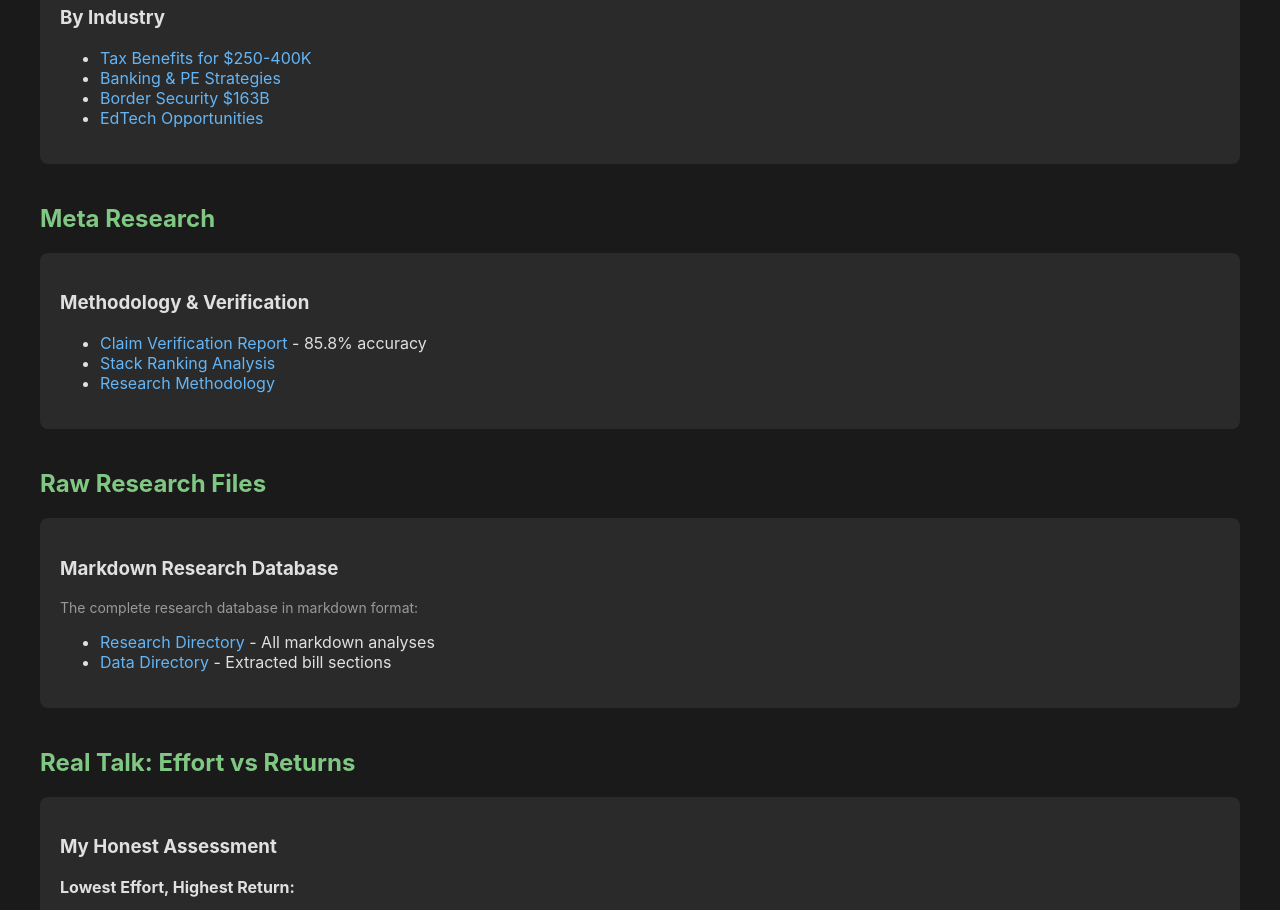
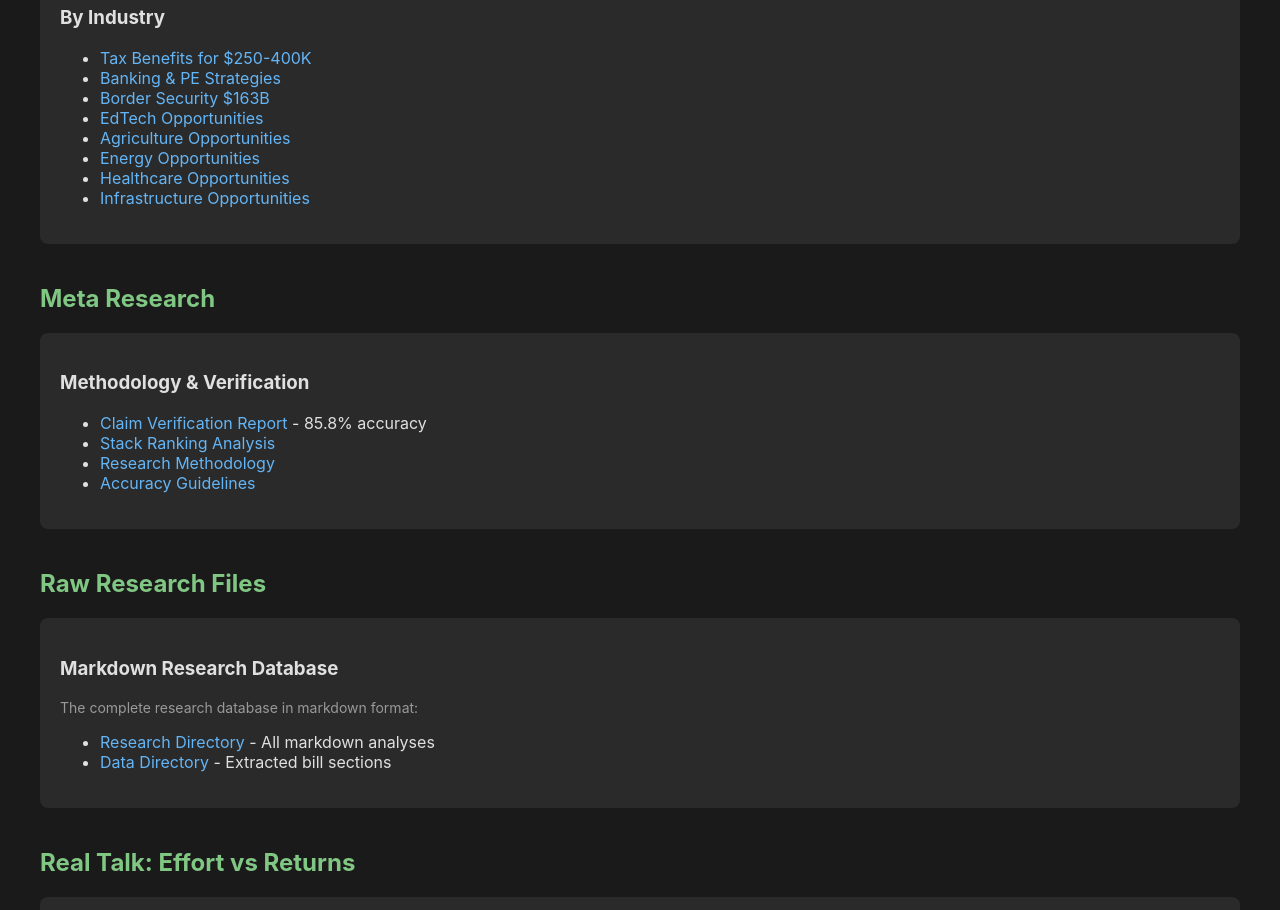
Before and after one commit to ninjaa/obbb, a website: page high_signal_site/deep-index.html in a window 1280 px wide. Shown: the part 860-1770 px from the top of the page. Drawn offline with Linux system fonts and the light colour scheme.

Commit message:
Add missing sector links to deep index
- Add agriculture, energy, healthcare, infrastructure sectors
- Add accuracy guidelines to meta research
- All links now use relative paths to deployed HTML files

```diff
--- a/high_signal_site/deep-index.html
+++ b/high_signal_site/deep-index.html
@@ -58,6 +58,10 @@
             <li><a href="sectors/finance/banking-pe-qsbs.html">Banking & PE Strategies</a></li>
             <li><a href="sectors/immigration/border-security-funding.html">Border Security $163B</a></li>
             <li><a href="sectors/education-tech/education-tech-opportunities.html">EdTech Opportunities</a></li>
+            <li><a href="sectors/agriculture/agriculture-opportunities.html">Agriculture Opportunities</a></li>
+            <li><a href="sectors/energy/energy-opportunities.html">Energy Opportunities</a></li>
+            <li><a href="sectors/healthcare/healthcare-opportunities.html">Healthcare Opportunities</a></li>
+            <li><a href="sectors/infrastructure/infrastructure-opportunities.html">Infrastructure Opportunities</a></li>
         </ul>
     </div>
 
@@ -68,6 +72,7 @@
             <li><a href="claim-verification-report.html">Claim Verification Report</a> - 85.8% accuracy</li>
             <li><a href="opportunity-stack-ranking.html">Stack Ranking Analysis</a></li>
             <li><a href="research-methodology-assessment.html">Research Methodology</a></li>
+            <li><a href="accuracy-guidelines.html">Accuracy Guidelines</a></li>
         </ul>
     </div>
 
```
